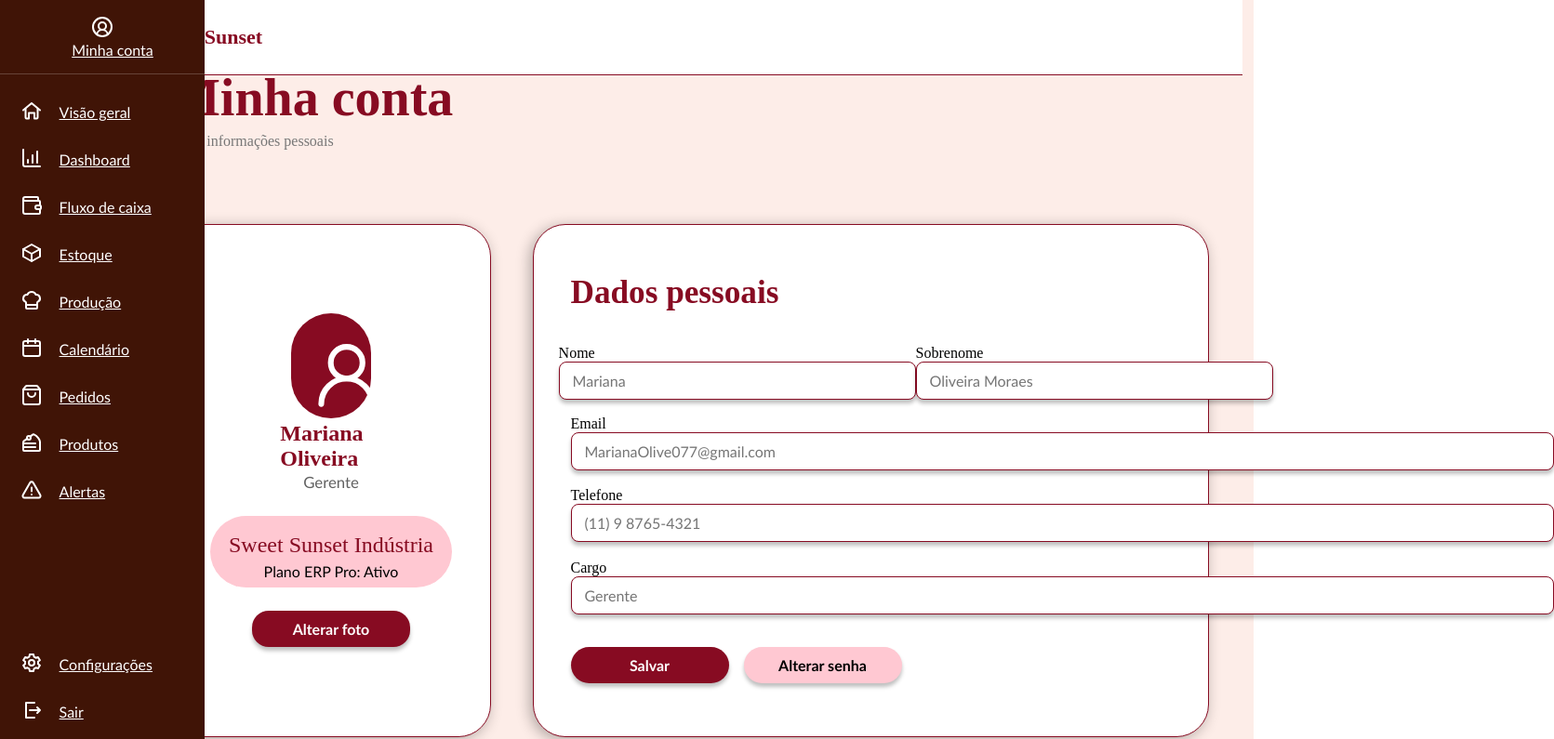
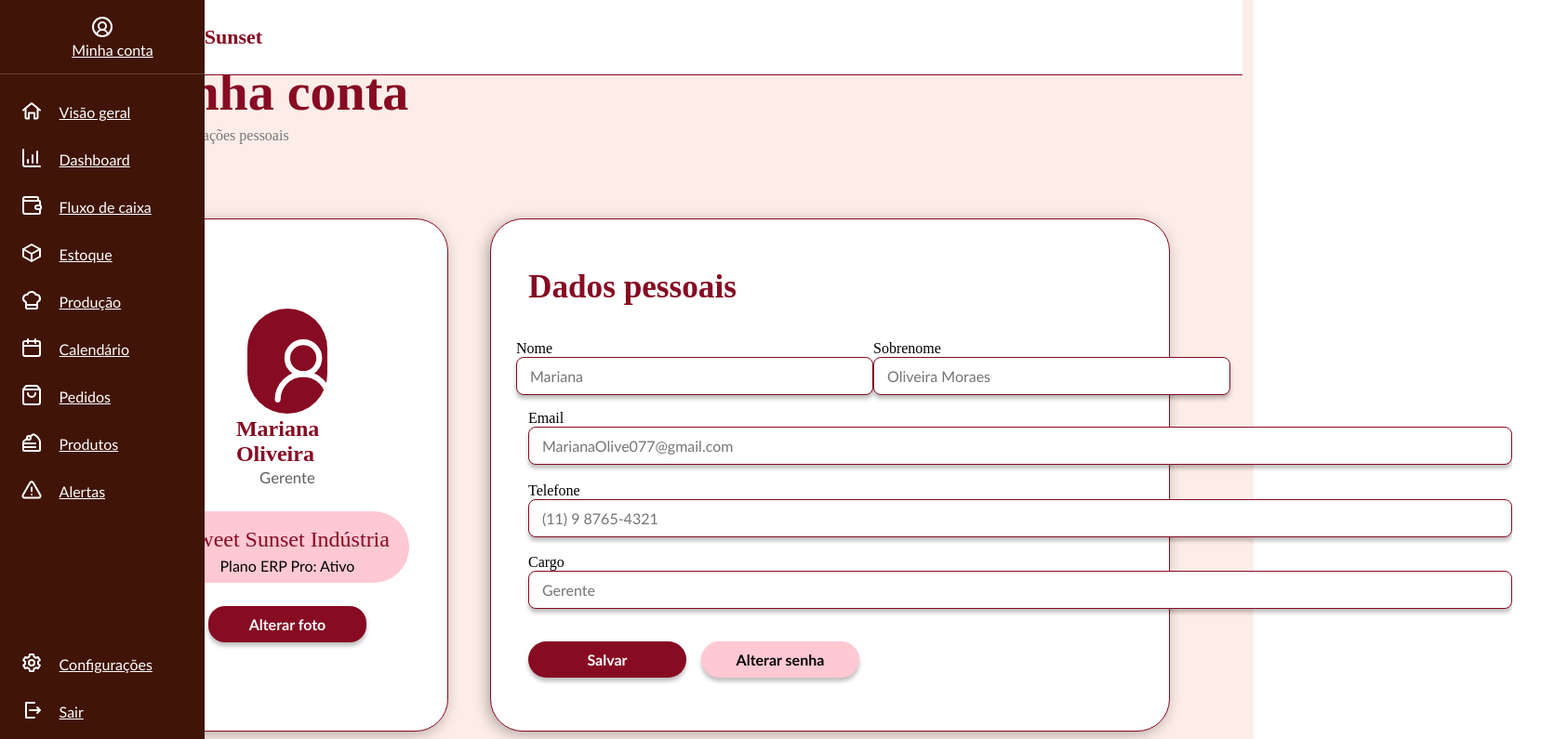
Before and after one commit to grazielly01/sublime, a React app in the folder frontend/: page /minhaConta in a window 1280 px wide. Shown: the top 795 px of the page at 93% size, 1671 px wide, since content can reach past the window. Built offline with nearby package versions, Linux system fonts and the light colour scheme; the HTML template or start-up script is replaced by a standard one.

Commit message:
Consertando outros probleminhas

```diff
--- a/frontend/src/pages/minhaConta/minhaConta.css
+++ b/frontend/src/pages/minhaConta/minhaConta.css
@@ -1,8 +1,8 @@
 /*         DIV Q ABRIGA TUDO         */
 
 .tudoMinhaConta{
-    width: 100%;
-    min-height: 100vh; /*min-height ao inves de height fixo*/
+    width: 93%;
+    min-height: 170vh; /*min-height ao inves de height fixo*/
     display: flex;
 }
 
@@ -22,7 +22,7 @@
 /*        CONTEÚDO DA PÁGINA (embaixo do Header)        */
 
 .conteudoMinhaConta{
-    padding: 6% 48px;
+    padding-top: 6%;
     box-sizing: border-box;
 }
 
```
